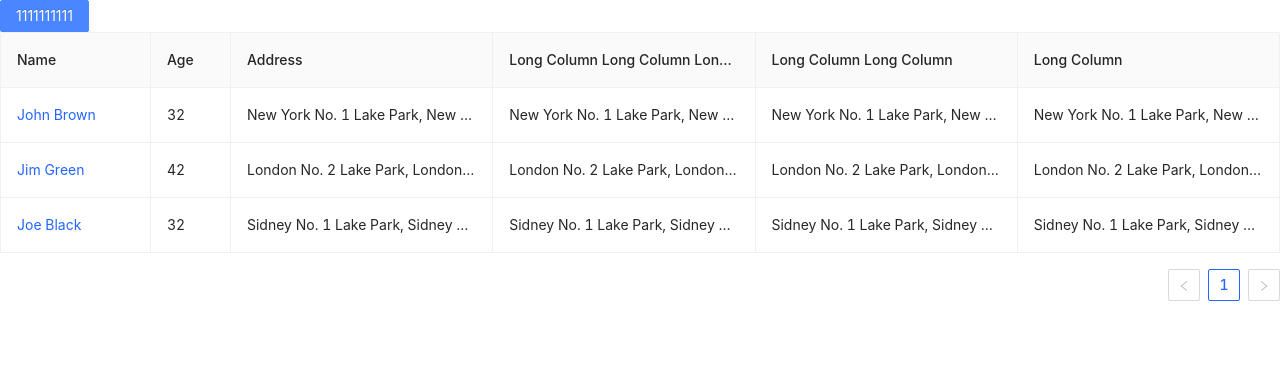
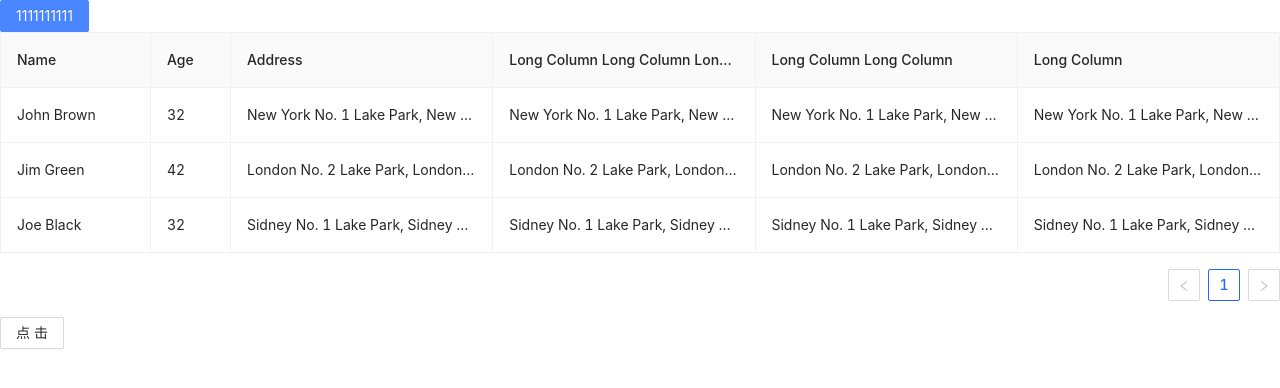
Before and after one commit to Geqianzhi/reactGQZ, a React (Create React App) app: page / in a window 1280 px wide. Shown: the top 388 px of the page. Built offline with nearby package versions, Linux system fonts and the light colour scheme.

Commit message:
小问题

```diff
--- a/src/App.js
+++ b/src/App.js
@@ -1,13 +1,15 @@
 import react from 'react';
 import {ThemeContext, themes} from './context/context';
 import ToolBar from './components/ToolBar';
-import TabelTel from './components/TabelTel'
+import TabelTel from './components/TabelTel';
+import {Button} from 'antd';
 import './App.less';
 class App extends react.Component {
     constructor(){
       super();
       this.state = {
-        theme:themes.light
+        theme:themes.light,
+        arr:[[1,2],[4,5],[7,8]]
       }
     };
     toggleTheme = (v)=>{
@@ -21,6 +23,16 @@ class App extends react.Component {
         }
       ))
     }
+    transpose = (arr) =>{
+        let temp = Array.from({length:arr[0].length},()=>[]);
+        for(let i=0,l=arr.length;i<l;i++){
+            for(let j =0;j<arr[i].length;j++){
+              temp[j].push(arr[i][j])
+            }
+        }
+        console.log(temp)
+        return temp;
+    }
     render() {
         return (
 
@@ -29,6 +41,7 @@ class App extends react.Component {
                   <ToolBar changetheme={this.toggleTheme.bind(this,'11111111')} />
               </ThemeContext.Provider>
               <TabelTel/>
+              <Button onClick={this.transpose.bind(this,this.state.arr)}>点击</Button>
           </div>
         )
     };
--- a/src/components/TabelTel.js
+++ b/src/components/TabelTel.js
@@ -5,7 +5,7 @@ const columns = [
       title: 'Name',
       dataIndex: 'name',
       key: 'name',
-      render: text => <a>{text}</a>,
+      render: text => <span>{text}</span>,
       width: 150,
     },
     {
```
